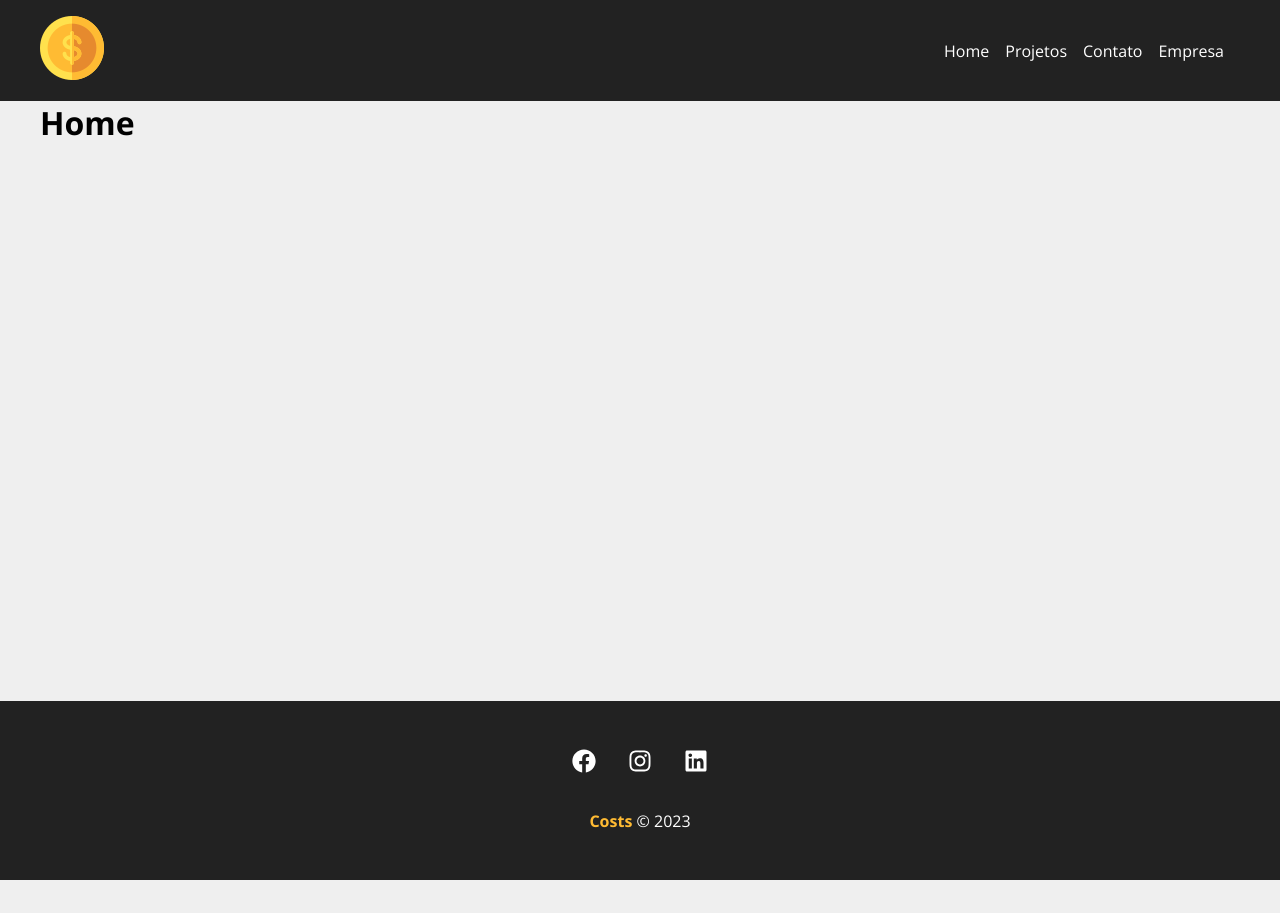
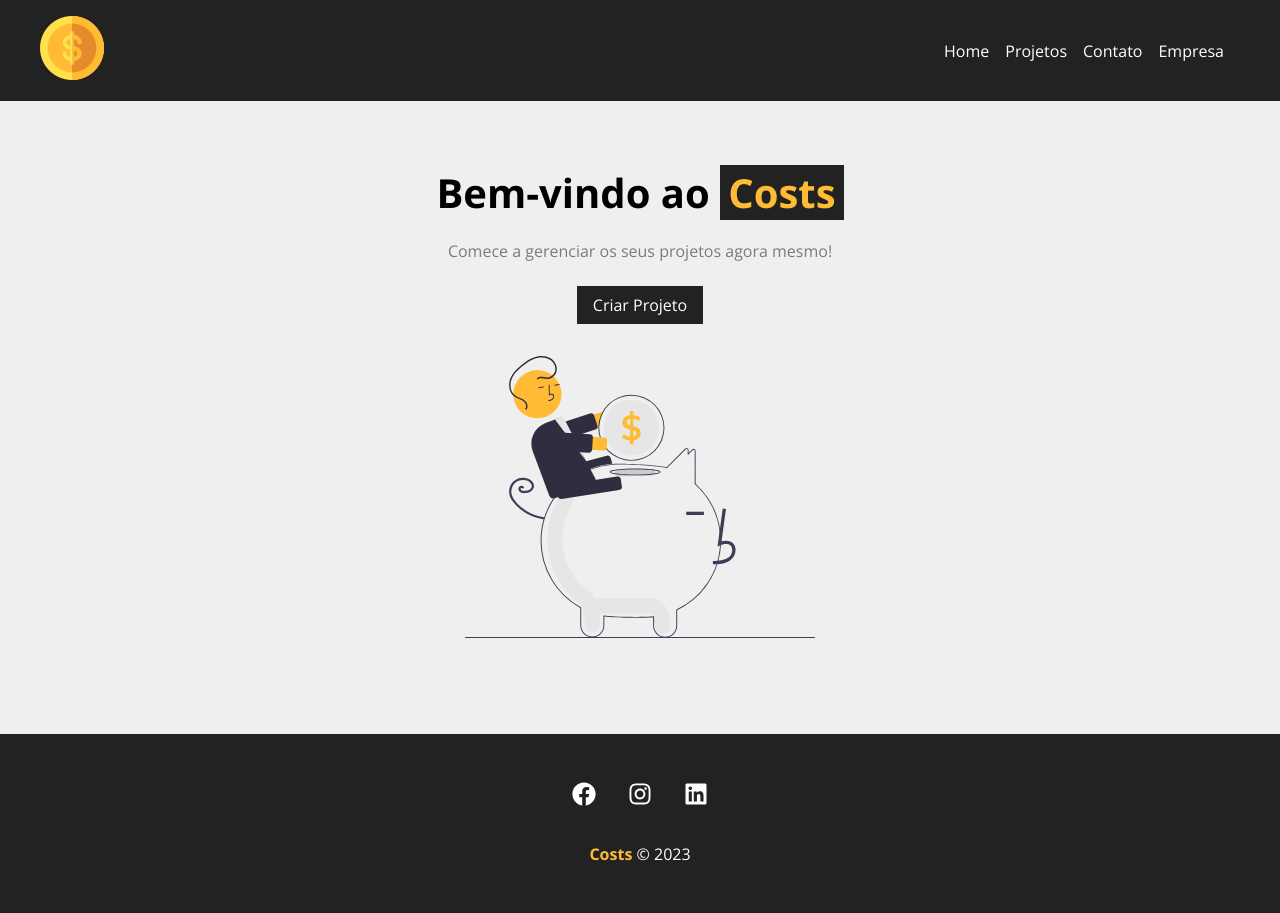
Before and after one commit to bobokamura/Costs-React, a React (Create React App) app: page / in a window 1280 px wide. Before the commit the page ends 880 px from the top, so only its background shows below. Built offline with nearby package versions, Linux system fonts and the light colour scheme.

Commit message:
Criando a Home

```diff
--- /dev/null
+++ b/src/components/layout/LinkButton.js
@@ -0,0 +1,11 @@
+import { Link } from "react-router-dom";
+import styles from "./LinkButton.module.css";
+
+function LinkButton({ to, text }) {
+  return (
+    <Link className={styles.btn} to={to}>
+      {text}
+    </Link>
+  );
+}
+export default LinkButton;
--- /dev/null
+++ b/src/components/layout/LinkButton.module.css
@@ -0,0 +1,11 @@
+.btn {
+  background-color: #222;
+  color: #fff;
+  padding: 0.5em 1em; /*estilo do botão(menor vertical/ maior horizontal)*/
+  text-decoration: none; /*retirar o underline de link*/
+  transition: 0.5s; /*meio segundo de transição, mudar a cor*/
+}
+
+.btn:hover {
+  color: #ffbb33;
+}
--- a/src/components/pages/Home.js
+++ b/src/components/pages/Home.js
@@ -1,5 +1,17 @@
+import styles from "./Home.module.css"
+import savings from "../../img/savings.svg"
+import LinkButton from "../layout/LinkButton";
+
 function Home() {
-  return <h1>Home</h1>;
+  return (
+    <section className={styles.home_container}>
+      <h1>Bem-vindo ao <span>Costs</span></h1>
+      <p>Comece a gerenciar os seus projetos agora mesmo!</p>
+      {/* <a href="/">Criar Projeto</a> */}
+      <LinkButton to="/newproject" text="Criar Projeto"/>
+      <img src={savings}  alt="Costs" />
+    </section>
+  );
 }
 
 export default Home;
--- /dev/null
+++ b/src/components/pages/Home.module.css
@@ -0,0 +1,30 @@
+.home_container {
+  width: 100%;
+  display: flex;
+  flex-direction: column; /*layout colunar, um item embaixo do outro*/
+  align-items: center; /*centralizar os itens na vertical*/
+  justify-content: center; /*centralizar os itens na horizontal*/
+  padding: 4em;
+}
+
+.home_container h1 {
+  /*estilizando elementos abaixo da classe container*/
+  font-size: 2.5em; /**/
+  margin-bottom: 0.5em;
+}
+
+.home_container h1 span {
+  color: #ffbb33;
+  padding: 0 0.2em; /*deslocar o texto do fundo, pra não ficar colado*/
+  background-color: #222;
+}
+
+.home_container p {
+  margin-bottom: 1.5em; /*afastar dos outros conteúdos*/
+  color: #7b7b7b;
+}
+
+.home_container img {
+  width: 350px;
+  margin: 2em 0;
+}
```
Also changed, not shown: src/img/loading.svg, src/img/savings.svg.
